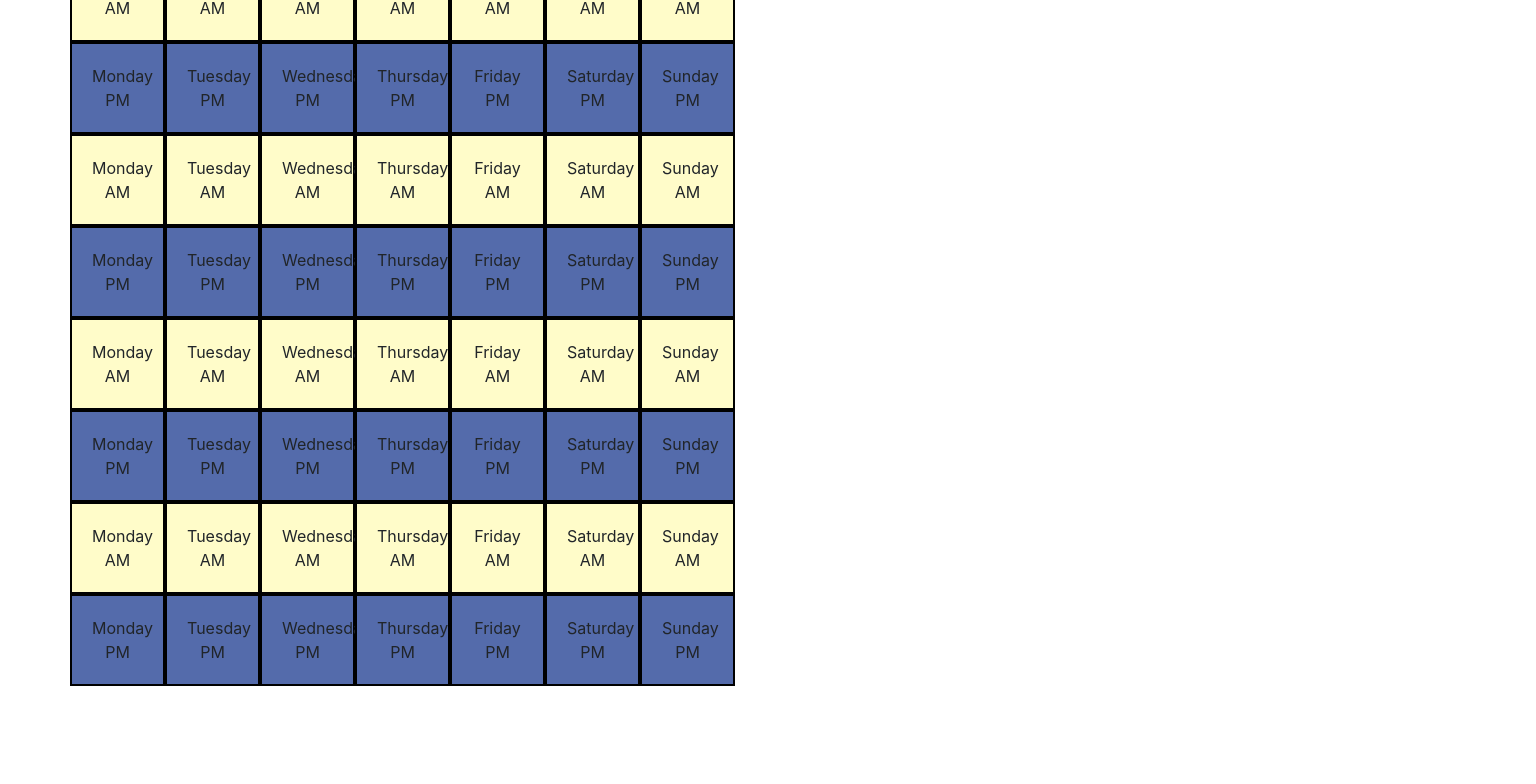
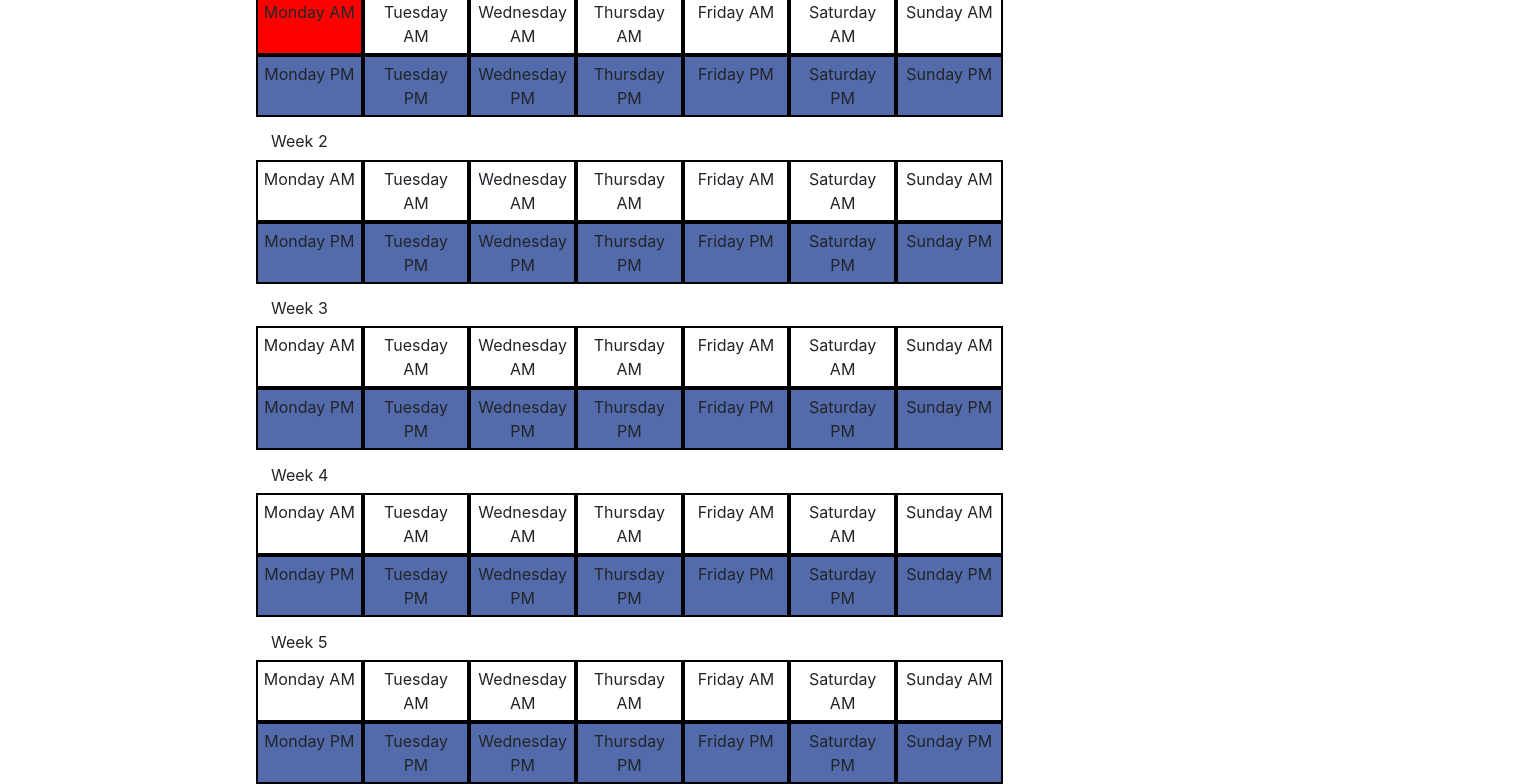
Before and after one commit to kyblockstacking/feeder, a React (Create React App) app: page / in a window 1280 px wide. Shown: the part 50-834 px from the top of the page, 1536 px wide, since content can reach past the window. Before the commit the page ends 800 px from the top, so only its background shows below. Built offline with nearby package versions, Linux system fonts and the light colour scheme.

Commit message:
add toggle

```diff
--- a/src/App.css
+++ b/src/App.css
@@ -1,17 +1,22 @@
 .grid {
-    margin: 0 auto;
+    margin: 0 0 0 20vw;
+    height: 100vh;
+    width: 100vw;
 }
 
 .days {
-    background-color: #fffcc9;
-    padding: 20px;
+    padding: 5px;
     border: 2px solid black;
     text-align: center;
 }
 
 .nights {
     background-color: #546bab;
-    padding: 20px;
+    padding: 5px;
     border: 2px solid black;
     text-align: center;
 }
+
+.week {
+    margin: 1% 0 0.5% 0;
+}
--- a/src/Components/Grid.js
+++ b/src/Components/Grid.js
@@ -1,14 +1,36 @@
 import React, { Component } from 'react';
 
 export default class Grid extends Component {
-    state = {};
+    state = {
+        MondayAM: {
+            background: 'red',
+        },
+        TuesdayAM: {
+            background: 'red',
+        }
+    };
+
+    handleClick = () => {
+        switch (this.state.MondayAM.background) {
+            case 'red':
+                this.setState({ MondayAM: { background: 'green' } });
+                break;
+            case 'green':
+                this.setState({ MondayAM: { background: 'red' } });
+                break;
+            default:
+                console.log('BROKEN!');
+                break;
+        }
+    };
 
     render() {
         return (
-            <div className='container grid'>
+            <div className='container-fluid grid'>
 
+                <div className='week'>Week 1</div>
                 <div className='row week-1'>
-                    <div className='days col-sm-1 col-md-1 col-lg-1 col-xl-1'>Monday AM</div>
+                    <div onClick={this.handleClick} style={this.state.MondayAM} className='days col-sm-1 col-md-1 col-lg-1 col-xl-1'>Monday AM</div>
                     <div className='days col-sm-1 col-md-1 col-lg-1 col-xl-1'>Tuesday AM</div>
                     <div className='days col-sm-1 col-md-1 col-lg-1 col-xl-1'>Wednesday AM</div>
                     <div className='days col-sm-1 col-md-1 col-lg-1 col-xl-1'>Thursday AM</div>
@@ -27,7 +49,7 @@ export default class Grid extends Component {
                     <div className='nights col-sm-1 col-md-1 col-lg-1 col-xl-1'>Sunday PM</div>
                 </div>
 
-
+                <div className='week'>Week 2</div>
                 <div className='row week-2'>
                     <div className='days col-sm-1 col-md-1 col-lg-1 col-xl-1'>Monday AM</div>
                     <div className='days col-sm-1 col-md-1 col-lg-1 col-xl-1'>Tuesday AM</div>
@@ -48,7 +70,7 @@ export default class Grid extends Component {
                     <div className='nights col-sm-1 col-md-1 col-lg-1 col-xl-1'>Sunday PM</div>
                 </div>
 
-
+                <div className='week'>Week 3</div>
                 <div className='row week-3'>
                     <div className='days col-sm-1 col-md-1 col-lg-1 col-xl-1'>Monday AM</div>
                     <div className='days col-sm-1 col-md-1 col-lg-1 col-xl-1'>Tuesday AM</div>
@@ -69,7 +91,7 @@ export default class Grid extends Component {
                     <div className='nights col-sm-1 col-md-1 col-lg-1 col-xl-1'>Sunday PM</div>
                 </div>
 
-
+                <div className='week'>Week 4</div>
                 <div className='row week-4'>
                     <div className='days col-sm-1 col-md-1 col-lg-1 col-xl-1'>Monday AM</div>
                     <div className='days col-sm-1 col-md-1 col-lg-1 col-xl-1'>Tuesday AM</div>
@@ -90,6 +112,27 @@ export default class Grid extends Component {
                     <div className='nights col-sm-1 col-md-1 col-lg-1 col-xl-1'>Sunday PM</div>
                 </div>
 
+                <div className='week'>Week 5</div>
+                <div className='row week-5'>
+                    <div className='days col-sm-1 col-md-1 col-lg-1 col-xl-1'>Monday AM</div>
+                    <div className='days col-sm-1 col-md-1 col-lg-1 col-xl-1'>Tuesday AM</div>
+                    <div className='days col-sm-1 col-md-1 col-lg-1 col-xl-1'>Wednesday AM</div>
+                    <div className='days col-sm-1 col-md-1 col-lg-1 col-xl-1'>Thursday AM</div>
+                    <div className='days col-sm-1 col-md-1 col-lg-1 col-xl-1'>Friday AM</div>
+                    <div className='days col-sm-1 col-md-1 col-lg-1 col-xl-1'>Saturday AM</div>
+                    <div className='days col-sm-1 col-md-1 col-lg-1 col-xl-1'>Sunday AM</div>
+                </div>
+
+                <div className='row week-5'>
+                    <div className='nights col-sm-1 col-md-1 col-lg-1 col-xl-1'>Monday PM</div>
+                    <div className='nights col-sm-1 col-md-1 col-lg-1 col-xl-1'>Tuesday PM</div>
+                    <div className='nights col-sm-1 col-md-1 col-lg-1 col-xl-1'>Wednesday PM</div>
+                    <div className='nights col-sm-1 col-md-1 col-lg-1 col-xl-1'>Thursday PM</div>
+                    <div className='nights col-sm-1 col-md-1 col-lg-1 col-xl-1'>Friday PM</div>
+                    <div className='nights col-sm-1 col-md-1 col-lg-1 col-xl-1'>Saturday PM</div>
+                    <div className='nights col-sm-1 col-md-1 col-lg-1 col-xl-1'>Sunday PM</div>
+                </div>
+
             </div>
 
         );
```
